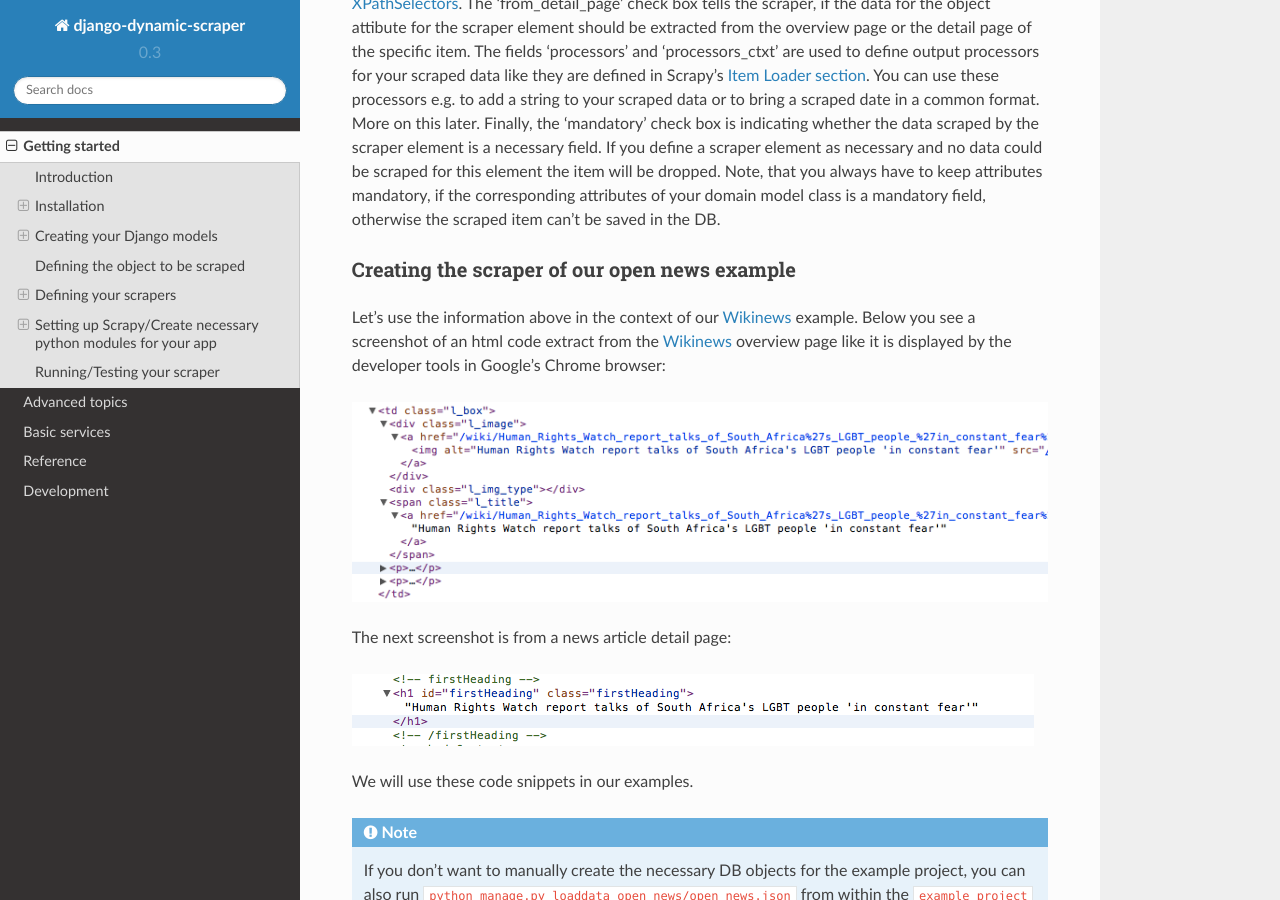
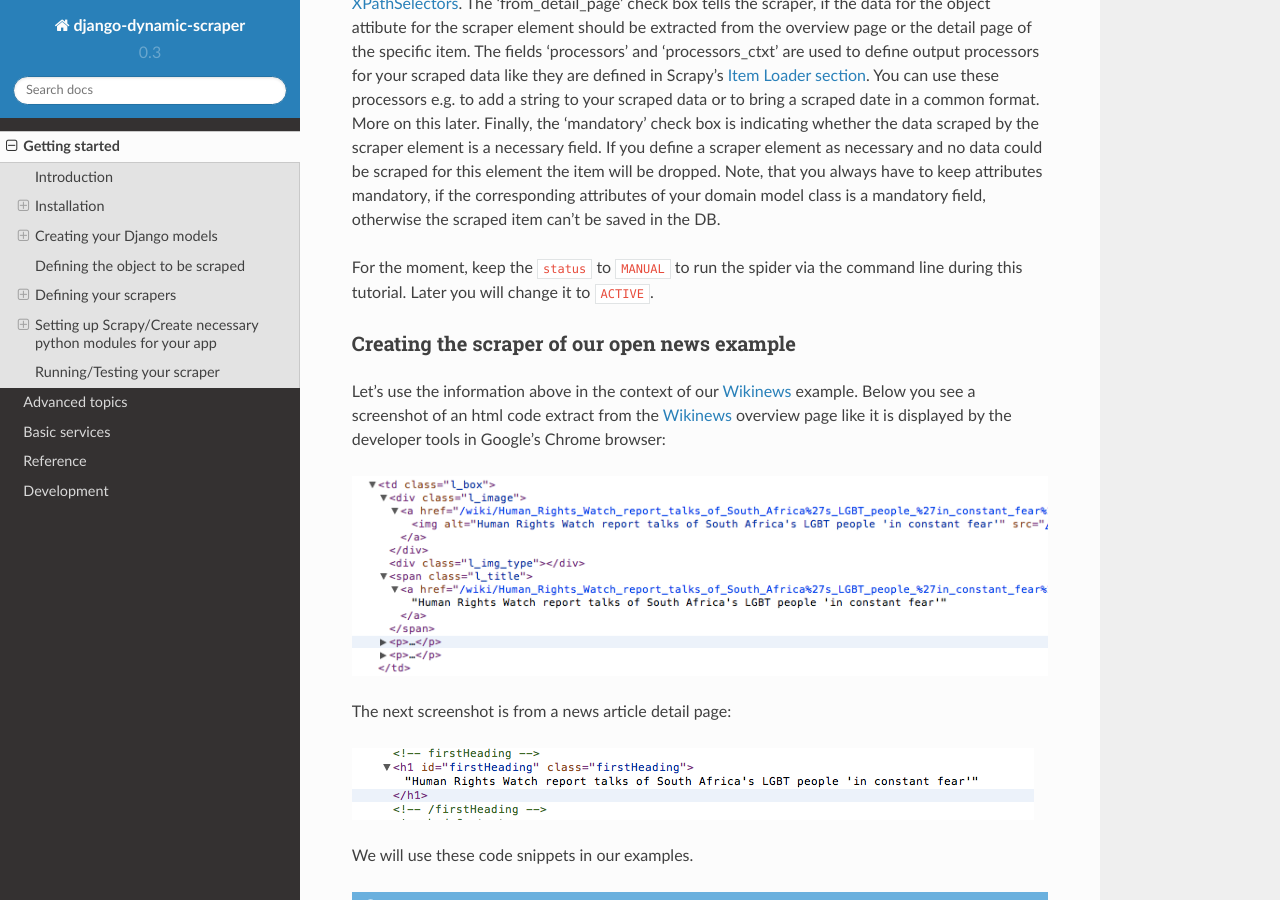
Before and after one commit to holgerd77/django-dynamic-scraper, a Sphinx documentation site: the page built from docs/getting_started.rst, in a window 1280 px wide and 900 px high, scrolled down 7479 px. Built offline with Sphinx 7.4.7 and the Read the Docs theme 2.0.0, drawn with Linux system fonts in a browser that asks for light colours.

Commit message:
Updated test running example in docs to Django 1.6+ format, minor doc changes

```diff
--- a/docs/development.rst
+++ b/docs/development.rst
@@ -60,7 +60,8 @@ like correct processor output or scheduling time calculations. These tests can b
 The ``scraper`` app is testing scraper related functionality. Tests can either be run via shell script (see above)
 or on a per-test-case level like this::
 
-  python manage.py test scraper.ScraperRunTest.test_scraper
+  python manage.py test scraper.scraper_run_test.ScraperRunTest.test_scraper #Django 1.6+
+  python manage.py test scraper.ScraperRunTest.test_scraper #Django up to 1.5
 
 Have a look at the ``run_tests.sh`` shell script for more examples!
 
@@ -68,7 +69,7 @@ Have a look at the ``run_tests.sh`` shell script for more examples!
 
 Release Notes
 =============
-**Changes in version 0.3.14-alpha (2015-05-30)
+**Changes in version 0.3.14-alpha** (2015-05-30)
 
 * Pure documentation update release to get updated ``Scrapy 0.20/0.22/.24`` compatibility info in the
   docs (see: :ref:`release_compatibility`)
--- a/docs/getting_started.rst
+++ b/docs/getting_started.rst
@@ -309,6 +309,8 @@ data could be scraped for this element the item will be dropped. Note, that you
 mandatory, if the corresponding attributes of your domain model class is a mandatory field, otherwise the
 scraped item can't be saved in the DB.
 
+For the moment, keep the ``status`` to ``MANUAL`` to run the spider via the command line during this tutorial.
+Later you will change it to ``ACTIVE``.
 
 Creating the scraper of our open news example
 ---------------------------------------------
```
